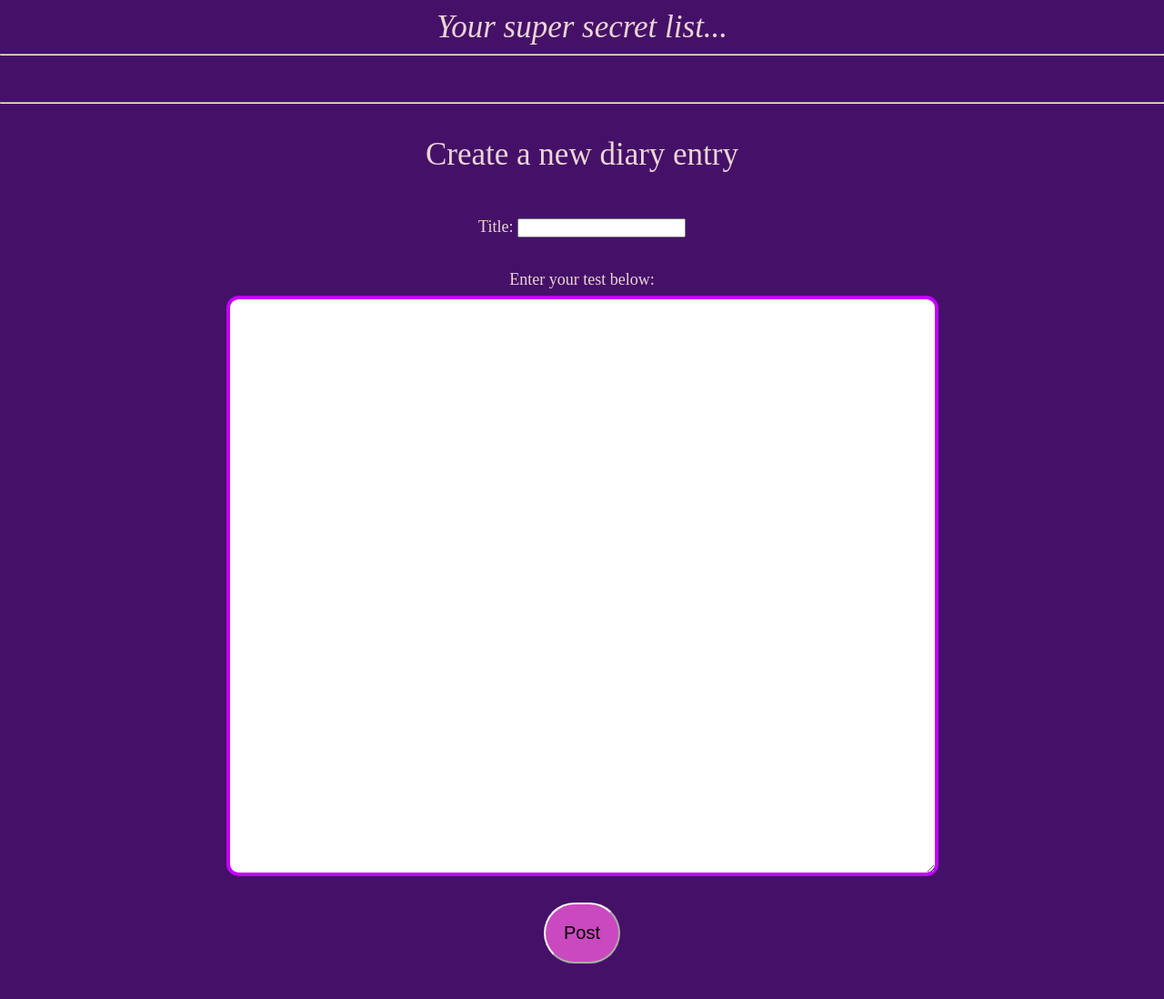
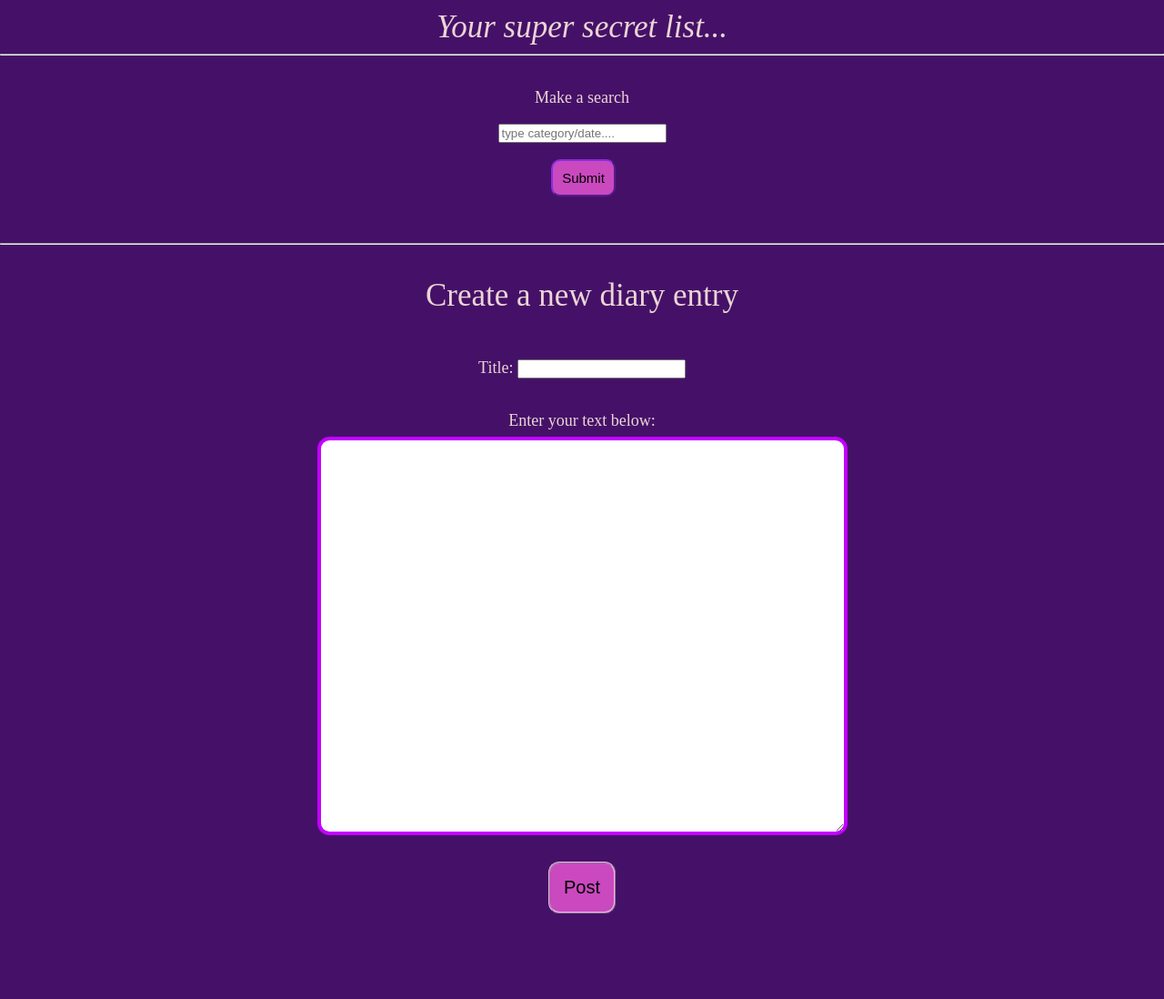
Before and after one commit to AlexWarden2/Diary_Hackathon, a plain HTML site: page client/board.html in a window 1280 px wide. Shown: the part 160-1258 px from the top of the page at 91% size. After the commit the page ends 1204 px from the top, so only its background shows below. Drawn offline with Linux system fonts and the light colour scheme; no server answers.

Commit message:
add search label

```diff
--- a/client/assets/default.css
+++ b/client/assets/default.css
@@ -37,34 +37,50 @@ em {
     font-size: 35px;
 }
 
+#searchBtn {
+    padding: 10px;
+    border-radius: 10px;
+    color: black;
+    font-size: 15px;
+    background-color: rgb(202, 73, 191);
+    border-color: blueviolet;
+    margin-left: 0.2em;
+    cursor: pointer;
+}
+
 .container button {
     padding: 10px;
     border-radius: 10px;
     color: black;
     font-size: 15px;
     background-color: rgb(202, 73, 191);
+    border-color: blueviolet;
     margin-left: 0.2em;
     cursor: pointer;
 }
+
 
 .container button:hover{
     background-color: rgb(195, 137, 250);
 }
 
 #content {
-    padding: 300px;
+    padding: 200px;
     border-radius: 1em;
     border-width: 0.3em;
     border-color: rgb(195, 0, 255);
 }
 
 #logout {
-    background-color: rgb(115, 17, 206);
+    background-color: rgb(202, 62, 191);
+    font-weight: bold;
+    font-family:  sans-serif;
     font-size: 20px;
+    color: rgb(96, 14, 99);
 }
 
 #logout:hover {
-  color: blueviolet;
+  color: rgb(195, 137, 250);
 }
 
 header {
@@ -98,6 +114,14 @@ header {
     margin-top: 2em;
 }
 
+.search {
+    display: flex;
+    flex-direction: column;
+    align-items: center;
+    gap: 1em;
+    margin-top: 2em;
+}
+
 p {
     margin-top: 0;
     margin-bottom: 2em;
@@ -110,6 +134,7 @@ p {
 
 #username {
   padding: 5px;
+  border-color: blueviolet;
 }
 
 #password {
@@ -118,12 +143,19 @@ p {
 }
 
 input[type="submit"]{
-    padding: 20px;
+    padding: 15px ;
     font-size: 20px;
-    border-radius: 2em;
-    border-color: white;
+    border-radius: 0.6em;
+    border-style: ridge;
+    border-color: rgb(235, 183, 235);
     background-color: rgb(202, 73, 191);
     margin-bottom: 0;
+    margin-bottom: 2em;
+    cursor: pointer;
+}
+
+input[type="submit"]:hover{
+    background-color: rgb(195, 137, 250);
 }
 
 #este {
@@ -139,8 +171,11 @@ nav {
 }
 
 #homeLink {
-    font-size: 20px;;
+    font-size: 20px;
+    color: rgb(96, 14, 99);
     background-color: rgb(202, 62, 191);
+    font-weight: bold;
+    font-family:  sans-serif;
 }
 
 #homeLink:hover {
@@ -154,26 +189,18 @@ a {
     color: black;
     font-size: 15px;
     background-color: rgb(202, 73, 191);
-
 }
 
 a:hover {
    background-color: rgb(195, 137, 250);
 }
 
-input[type="submit"]{
-    margin-bottom: 2em;
-    cursor: pointer;
-
-}
-input[type="submit"]:hover{
-    background-color: blue;
-}
 
 #buttons {
     margin-top: 5em;
 }
 
 #buttons a {
-    padding: 10px 40px 10px 40px;
+    padding: 20px 40px 20px 40px;
+    font-size: 20px;
 }
--- a/client/board.html
+++ b/client/board.html
@@ -20,8 +20,14 @@
     </header>
     <hr />
     <main>
+      <div class="search">
+        <label for="search">Make a search</label>
+        <input type="text" id="search" name="search" placeholder="type category/date...."/>
+        <button id="searchBtn">Submit</button>
+      </div>
       <div class="container" id="posts"></div>
       <hr />
+
       <form id="post-form">
         <p>Create a new diary entry</p>
         <fieldset>
@@ -29,8 +35,7 @@
           <input type="text" id="title" name="title" required />
         </fieldset>
         <fieldset id="contentId">
-          <label for="title">Enter your test below:</label>
-
+          <label for="title">Enter your text below:</label>
           <textarea id="content" name="content" required></textarea>
         </fieldset>
         <input type="submit" value="Post" />
```
